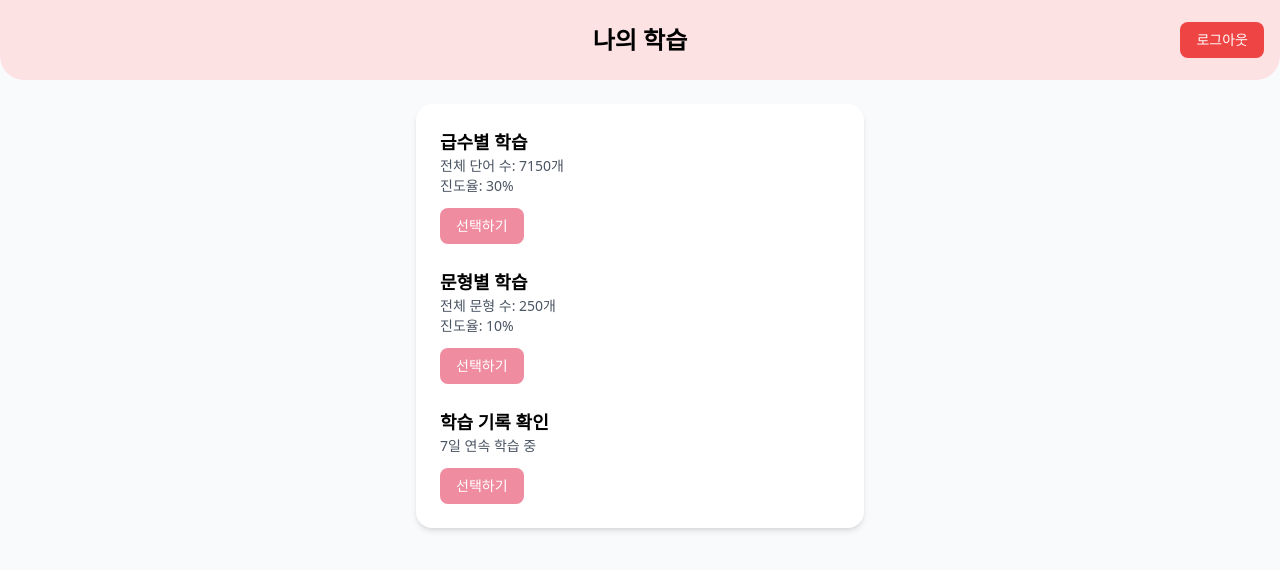
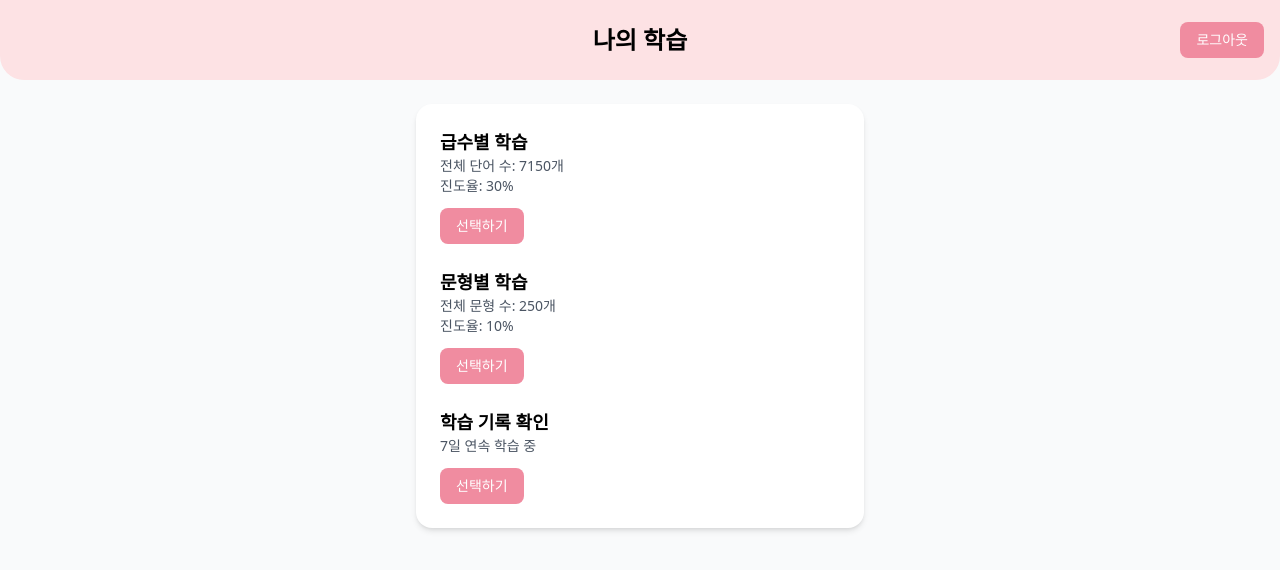
Before and after one commit to engineer-2003/frontend, a React (Vite) app: page /mainSelect in a window 1280 px wide. Shown: the top 570 px of the page. Built offline with nearby package versions, Linux system fonts and the light colour scheme; sample sign-in values are in the browser's storage.

Commit message:
style: 로그아웃 버튼 색상 변경(MainSelect.tsx)

```diff
--- a/src/pages/MainSelect.tsx
+++ b/src/pages/MainSelect.tsx
@@ -56,7 +56,7 @@ const MainSelect: React.FC = () => {
       headerExtra={
         <button
           onClick={handleLogout}
-          className="px-4 py-2 text-sm text-white bg-red-500 rounded-lg hover:bg-red-600 transition"
+          className="px-4 py-2 text-sm text-white bg-sakura-dark rounded-lg hover:bg-sakura-darker transition"
         >
           로그아웃
         </button>
```
